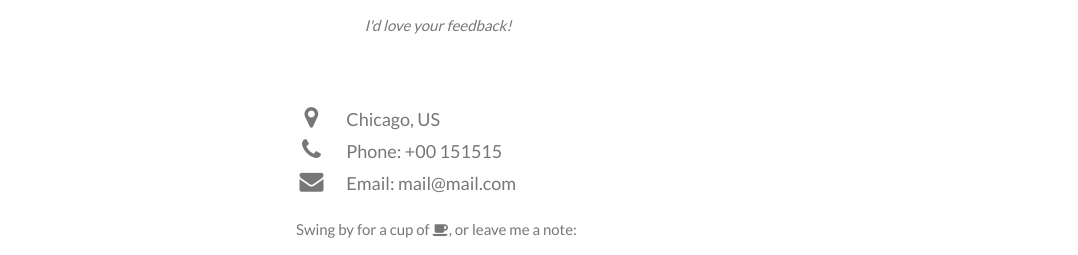
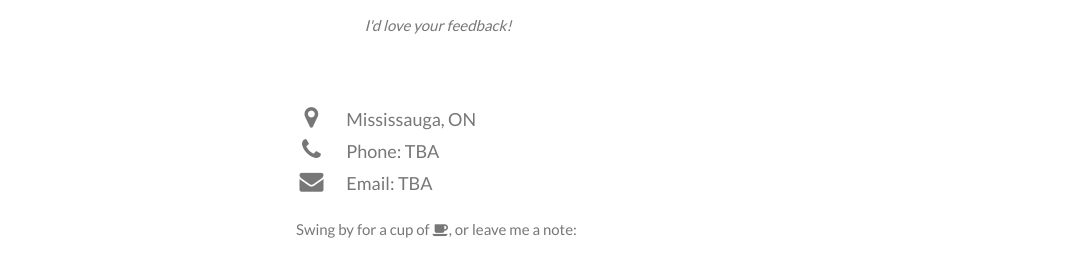
Before and after one commit to BennAsabir/new-portfolio, a plain HTML site: page index.html in a window 1280 px wide. Shown: the part 3181-3436 px from the top of the page, 202-1280 px from the left. Drawn offline with nearby package versions, Linux system fonts and the light colour scheme.

Commit message:
updatd Contact Me section

```diff
--- a/index.html
+++ b/index.html
@@ -182,9 +182,9 @@
     </div>
     <div class="w3-col m8 w3-panel">
       <div class="w3-large w3-margin-bottom">
-        <i class="fa fa-map-marker fa-fw w3-hover-text-black w3-xlarge w3-margin-right"></i> Chicago, US<br>
-        <i class="fa fa-phone fa-fw w3-hover-text-black w3-xlarge w3-margin-right"></i> Phone: +00 151515<br>
-        <i class="fa fa-envelope fa-fw w3-hover-text-black w3-xlarge w3-margin-right"></i> Email: mail@mail.com<br>
+        <i class="fa fa-map-marker fa-fw w3-hover-text-black w3-xlarge w3-margin-right"></i> Mississauga, ON<br>
+        <i class="fa fa-phone fa-fw w3-hover-text-black w3-xlarge w3-margin-right"></i> Phone: TBA<br>
+        <i class="fa fa-envelope fa-fw w3-hover-text-black w3-xlarge w3-margin-right"></i> Email: TBA<br>
       </div>
       <p>Swing by for a cup of <i class="fa fa-coffee"></i>, or leave me a note:</p>
       <form action="/action_page.php" target="_blank">
```
